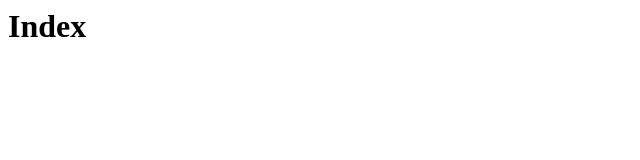
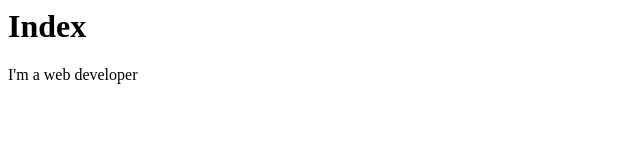
Before and after one commit to toha-thebest/toha-thebest.github.io, a plain HTML site: page index.html in a window 1280 px wide. Shown: the whole page, without its empty margins (0-640 px from the left). Drawn offline with Linux system fonts and the light colour scheme.

Commit message:
Update index.html

```diff
--- a/index.html
+++ b/index.html
@@ -7,6 +7,27 @@
   <div data-text>
   </div>
 
+    <script>
+    (() => {
 
+  const typePhrase = (selector, text) =>
+    text.split('').reduce((promise, letter) => {
+      return promise.then(() => {
+        return new Promise((resolve) => {
+          setTimeout(() => {
+            if (document.querySelector(selector)) {
+              document.querySelector(selector).innerHTML += letter;
+            }
+
+            resolve(letter);
+          }, 500 * Math.random());
+        });
+      });
+    }, new Promise((resolve) => resolve(true)));
+
+
+  typePhrase('[data-text]', 'I\'m a web developer');
+})();
+    </script>
   </body>
 </html>
```
Lines whose indentation alone changed are shown as unchanged.
